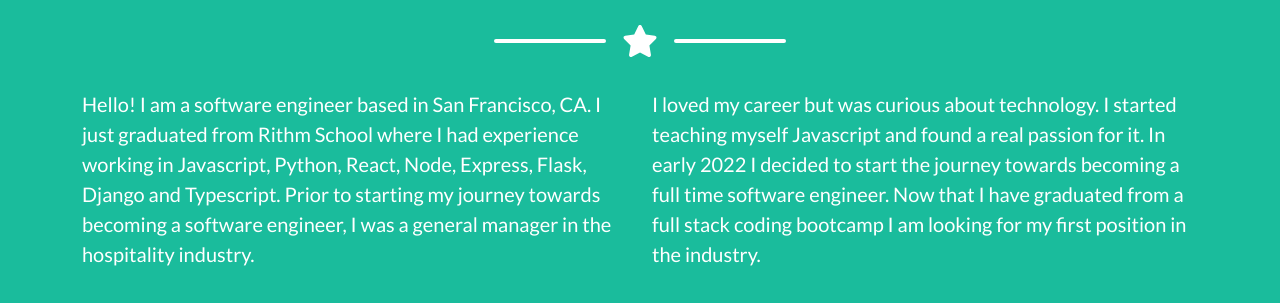
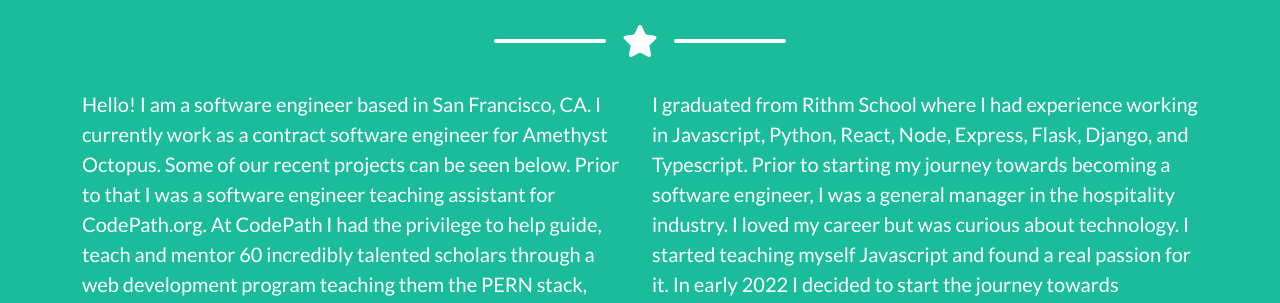
Before and after one commit to Alex-Linden/PersonalSite2, a website: page index.html in a window 1280 px wide. Shown: the part 2387-2690 px from the top of the page. Drawn offline with nearby package versions, Linux system fonts and the light colour scheme.

Commit message:
update about me

```diff
--- a/index.html
+++ b/index.html
@@ -134,17 +134,25 @@
             <!-- About Section Content-->
             <div class="row">
                 <div class="col-lg-4 ms-auto">
-                    <p class="lead">Hello! I am a software engineer based in San Francisco, CA.
-                        I just graduated from Rithm School where I had experience working in Javascript,
-                        Python, React, Node, Express, Flask, Django and Typescript. Prior to starting my
-                        journey towards becoming a software engineer, I was a general manager in the hospitality industry.</p>
+                    <p class="lead">Hello! I am a software engineer based in San Francisco, CA. I currently work as a
+                        contract software engineer for Amethyst Octopus. Some of our recent projects can be seen below.
+                        Prior to that I was a software engineer teaching assistant for CodePath.org. At CodePath I had
+                        the
+                        privilege to help guide, teach and mentor 60 incredibly talented scholars through a web
+                        development
+                        program teaching them the PERN stack, Postgresql, Express.js, React, Node.js.
+                    </p>
                 </div>
                 <div class="col-lg-4 me-auto">
-                    <p class="lead">I loved my career but was curious about technology.
+                    <p class="lead">I graduated from
+                        Rithm School where I had experience working in Javascript, Python, React,
+                        Node, Express, Flask, Django, and Typescript. Prior to starting my journey
+                        towards becoming a software engineer, I was a general manager in the hospitality industry.
+                        I loved my career but was curious about technology.
                         I started teaching myself Javascript and found a real passion for it.
                         In early 2022 I decided to start the journey towards becoming a full
-                        time software engineer. Now that I have graduated from a full stack coding
-                         bootcamp I am looking for my first position in the industry.
+                        time software engineer. Since graduating from a full stack coding
+                        bootcamp I am continuing to grow my skills while looking for a full time position.
                     </p>
                 </div>
             </div>
@@ -171,7 +179,7 @@
 
             </div>
             <h4 class="text-center text-uppercase text-secondary mb-0">alextl2004@gmail.com</h2>
-            <!-- Contact Section Form-->
+                <!-- Contact Section Form-->
         </div>
     </section>
     <!-- Footer-->
```
